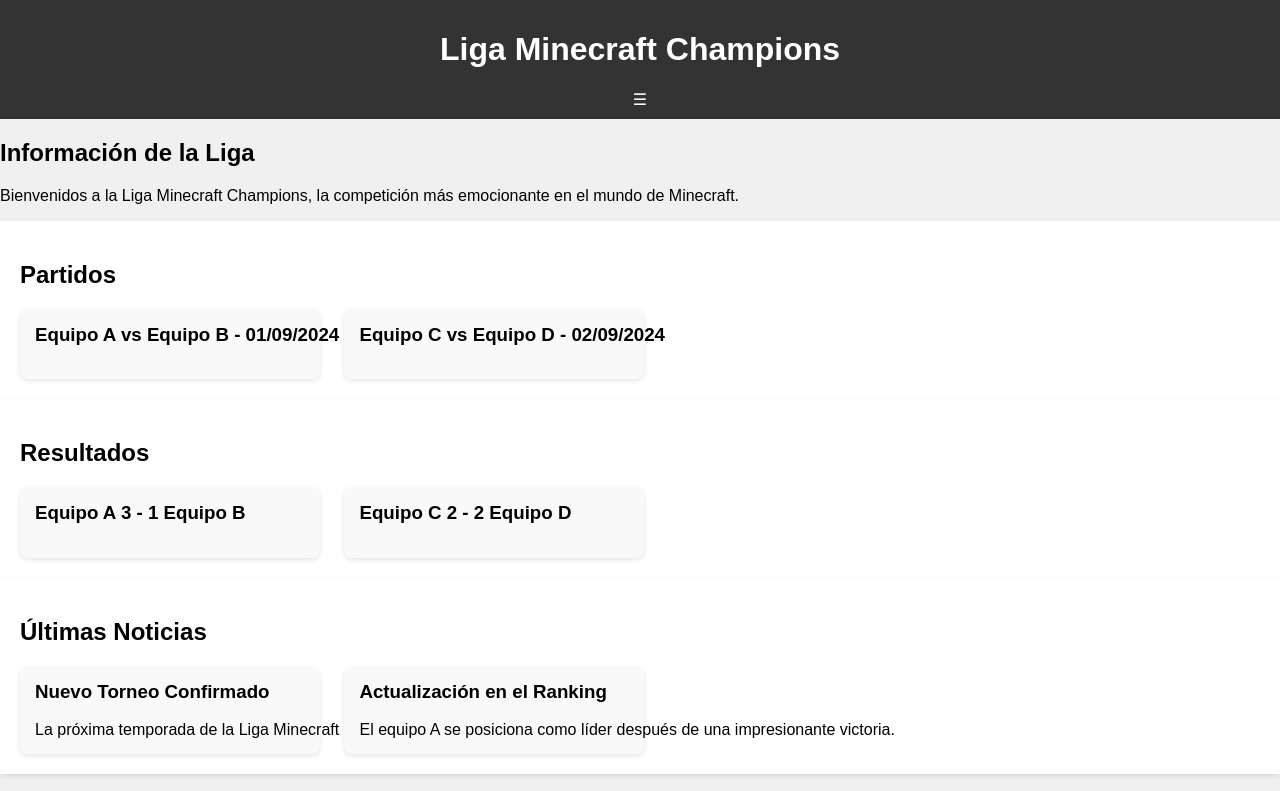
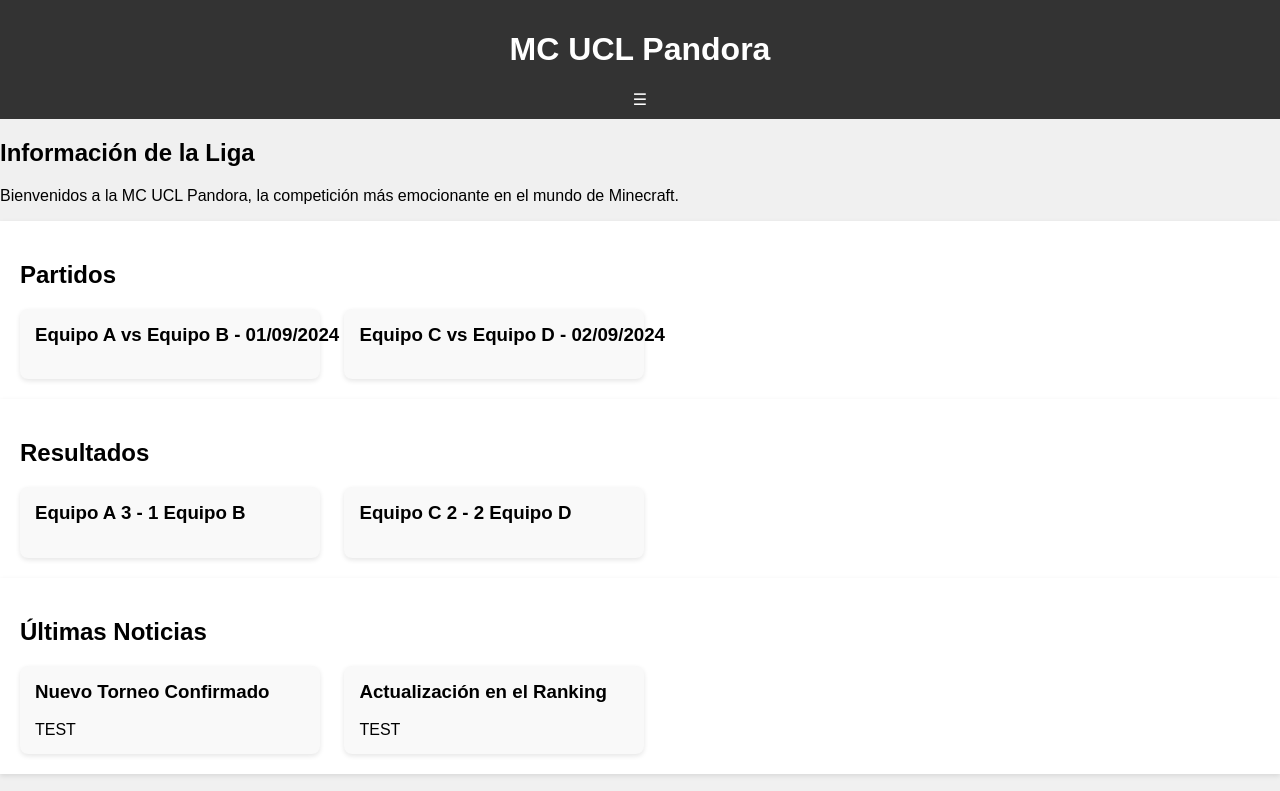
Before and after one commit to JereVarios/JereVarios, a plain HTML site: page index.html in a window 1280 px wide. Shown: the top 791 px of the page. Drawn offline with Linux system fonts and the light colour scheme.

Commit message:
Update index.html

```diff
--- a/index.html
+++ b/index.html
@@ -3,12 +3,12 @@
 <head>
     <meta charset="UTF-8">
     <meta name="viewport" content="width=device-width, initial-scale=1.0">
-    <title>Liga Minecraft Champions</title>
+    <title>MC UCL Pandora</title>
     <link rel="stylesheet" href="styles.css">
 </head>
 <body>
     <header>
-        <h1>Liga Minecraft Champions</h1>
+        <h1>MC UCL Pandora</h1>
         <span class="menu-icon" onclick="openNav()">&#9776;</span>
     </header>
 
@@ -25,7 +25,7 @@
 
     <section id="informacion">
         <h2>Información de la Liga</h2>
-        <p>Bienvenidos a la Liga Minecraft Champions, la competición más emocionante en el mundo de Minecraft.</p>
+        <p>Bienvenidos a la MC UCL Pandora, la competición más emocionante en el mundo de Minecraft.</p>
     </section>
 
     <section id="partidos" class="scrollable-section">
@@ -54,11 +54,11 @@
         <h2>Últimas Noticias</h2>
         <div class="item">
             <h3>Nuevo Torneo Confirmado</h3>
-            <p>La próxima temporada de la Liga Minecraft Champions comenzará en octubre.</p>
+            <p>TEST</p>
         </div>
         <div class="item">
             <h3>Actualización en el Ranking</h3>
-            <p>El equipo A se posiciona como líder después de una impresionante victoria.</p>
+            <p>TEST</p>
         </div>
         <!-- Más noticias -->
     </section>
```
